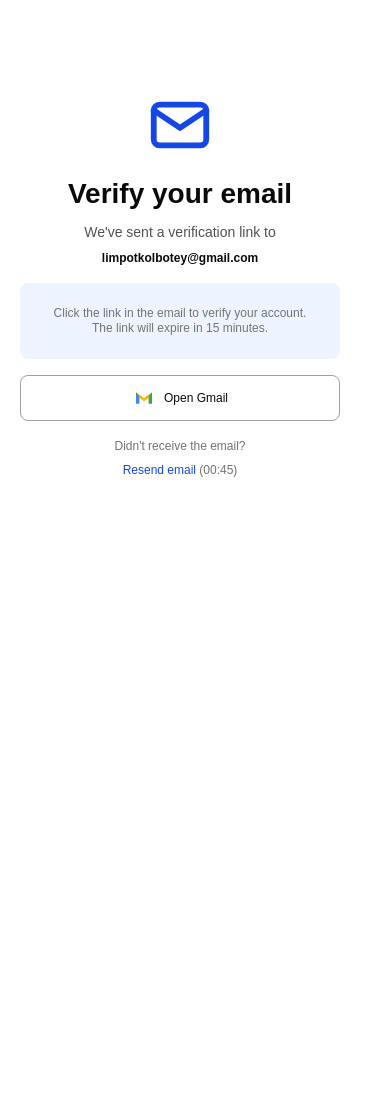
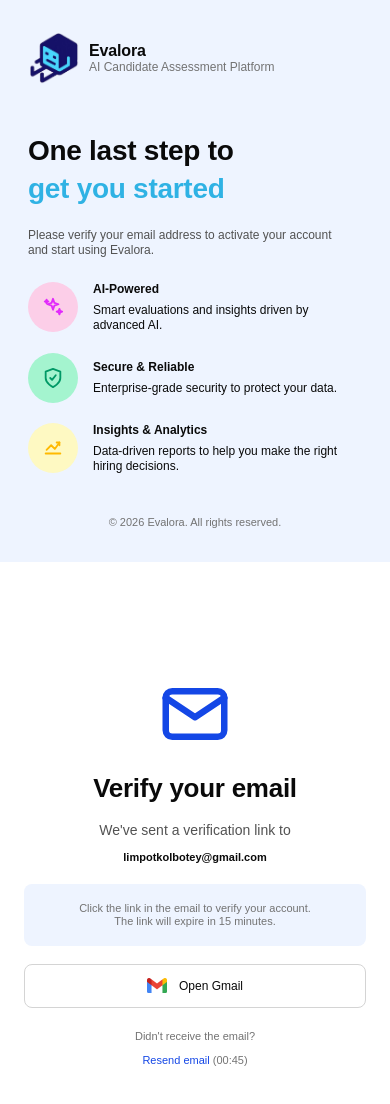
Before and after one commit to mengchheanglong/evalora-frontend, a Next.js app: page /verify-email in a window 390 px wide. Shown: the top 1104 px of the page. Before the commit the page ends 844 px from the top, so only its background shows below. Built offline with nearby package versions, Linux system fonts and the light colour scheme.

Commit message:
Update candidate report UI

```diff
--- a/src/app/forgot-password/page.tsx
+++ b/src/app/forgot-password/page.tsx
@@ -7,35 +7,39 @@ export default function ForgotPasswordPage() {
     <AuthLayout
       headline={<><span className="block">We&apos;ve got you</span><span className="block text-primary">secure password.</span></>}
       lead="Your new password must be different from previously used passwords."
-      panelClassName="max-w-[320px] pt-[62px] lg:ml-[88px]"
+      panelClassName="max-w-[400px]"
     >
-      <form className="space-y-[16px] text-center">
-        <Icon className="mx-auto text-blue-700" name="lock" size={66} />
+      <form className="mx-auto w-full space-y-[15px] text-center">
+        <Icon className="mx-auto text-blue-700" name="lock" size={72} />
         <div>
-          <h1 className="mt-[16px] text-[28px] font-black leading-[34px] tracking-normal">Forgot your password?</h1>
-          <p className="mx-auto mt-[13px] max-w-[310px] text-[14px] leading-[17px] text-neutral-600">
+          <h1 className="mt-[20px] text-[26px] font-black leading-[31px] tracking-[-0.01em]">Forgot your password?</h1>
+          <p className="mx-auto mt-[18px] max-w-[315px] text-[14px] leading-[17px] text-neutral-600">
             No worries! Enter your work email and we&apos;ll send you a link to reset your password.
           </p>
         </div>
 
-        <label className="block pt-[7px] text-left">
+        <label className="block pt-[2px] text-left">
           <span className="text-[14px] font-bold leading-[17px]">Email</span>
-          <input className="form-field mt-[9px] h-[46px]" placeholder="Enter your email" type="email" />
+          <input className="form-field mt-[9px] h-[44px] rounded-[8px]" placeholder="Enter your email" type="email" />
         </label>
 
-        <Button className="h-[46px] w-full rounded-[5px] !text-[12px]" type="submit">
+        <Button className="h-[44px] w-full rounded-[8px] !text-[12px] font-medium shadow-none" type="submit">
           Send reset link
         </Button>
 
-        <AuthDivider />
+        <div className="pt-[8px]">
+          <AuthDivider />
+        </div>
 
-        <Button className="h-[46px] w-full rounded-[5px] border-neutral-400 !text-[12px] font-medium" variant="outline">
-          <GoogleIcon />
-          Sign in with google
-        </Button>
+        <div className="flex justify-center">
+          <Button className="flex h-[44px] w-full items-center justify-center gap-2 rounded-[8px] border-neutral-300 !text-[12px] font-medium shadow-none" variant="outline">
+            <GoogleIcon />
+            Sign in with google
+          </Button>
+        </div>
 
-        <p className="flex items-center justify-center gap-2 pt-[4px] text-[12px] text-neutral-400">
-          <Icon name="lock" size={14} />
+        <p className="flex items-center justify-center gap-2 pt-[8px] text-[11px] text-neutral-400">
+          <Icon name="lock" size={13} />
           We&apos;ll never share your email with anyone else.
         </p>
       </form>
--- a/src/app/verify-email/page.tsx
+++ b/src/app/verify-email/page.tsx
@@ -1,23 +1,38 @@
+import Image from "next/image";
 import { AuthLayout } from "@/components/auth-layout";
 import { Button } from "@/components/button-link";
-import { GmailIcon, Icon } from "@/components/icons";
+import { Icon } from "@/components/icons";
 
 export default function VerifyEmailPage() {
   return (
     <AuthLayout
-      headline={<><span className="block">One last step to</span><span className="block text-primary">get you started</span></>}
+      headline={
+        <>
+          <span className="block">One last step to</span>
+          <span className="block text-primary">get you started</span>
+        </>
+      }
       lead="Please verify your email address to activate your account and start using Evalora."
-      panelClassName="max-w-[320px] pt-[58px] lg:ml-[88px]"
+      panelClassName="max-w-[400px]"
     >
-      <section className="space-y-[16px] text-center">
-        <Icon className="mx-auto text-blue-700" name="mail" size={70} />
+      <section className="mx-auto w-full space-y-[18px] text-center">
+        <Icon className="mx-auto text-blue-700" name="mail" size={78} />
+
         <div>
-          <h1 className="mt-[17px] text-[28px] font-black leading-[34px] tracking-normal">Verify your email</h1>
-          <p className="mx-auto mt-[13px] max-w-[310px] text-[14px] leading-[17px] text-neutral-600">We&apos;ve sent a verification link to</p>
-          <p className="mt-[8px] text-[12px] font-bold text-neutral-950">limpotkolbotey@gmail.com</p>
+          <h1 className="mt-[20px] text-[26px] font-black leading-[31px] tracking-[-0.01em] text-neutral-950">
+            Verify your email
+          </h1>
+
+          <p className="mx-auto mt-[18px] max-w-[310px] text-[14px] leading-[17px] text-neutral-600">
+            We&apos;ve sent a verification link to
+          </p>
+
+          <p className="mt-[10px] text-[11px] font-bold text-neutral-950">
+            limpotkolbotey@gmail.com
+          </p>
         </div>
 
-        <div className="mx-auto flex h-[76px] w-full items-center justify-center rounded-card bg-primary-50 px-5 text-center text-[12px] leading-[15px] text-neutral-500">
+        <div className="mx-auto flex min-h-[62px] w-full items-center justify-center rounded-[8px] bg-primary-50 px-5 text-center text-[11px] leading-[13px] text-neutral-500">
           <p>
             Click the link in the email to verify your account.
             <br />
@@ -25,15 +40,27 @@ export default function VerifyEmailPage() {
           </p>
         </div>
 
-        <Button className="h-[46px] w-full rounded-[5px] border-neutral-400 !text-[12px] font-medium" variant="outline">
-          <GmailIcon />
-          Open Gmail
+        <Button
+          className="flex h-[44px] w-full items-center justify-center gap-3 rounded-[8px] border border-neutral-300 bg-white !text-[12px] font-medium text-neutral-800 shadow-none transition hover:bg-neutral-50"
+          variant="outline"
+        >
+          <Image
+            src="/gmail-logo.png"
+            alt="Gmail"
+            width={20}
+            height={20}
+            className="object-contain"
+          />
+          <span>Open Gmail</span>
         </Button>
 
-        <div className="space-y-[6px] text-[12px] text-neutral-500">
+        <div className="space-y-[8px] pt-[2px] text-[11px] text-neutral-500">
           <p>Didn&apos;t receive the email?</p>
+
           <p>
-            <button className="font-bold text-blue-700" type="button">Resend email</button>{" "}
+            <button className="font-bold text-blue-700" type="button">
+              Resend email
+            </button>{" "}
             <span>(00:45)</span>
           </p>
         </div>
--- a/src/components/auth-layout.tsx
+++ b/src/components/auth-layout.tsx
@@ -30,34 +30,37 @@ const trustItems = [
   },
 ];
 
-export function AuthLayout({ children, headline, lead, panelClassName = "max-w-[320px] pt-[70px] lg:ml-[88px]" }: AuthLayoutProps) {
+export function AuthLayout({ children, headline, lead, panelClassName = "max-w-[420px]" }: AuthLayoutProps) {
   return (
-    <main className="grid min-h-screen bg-white text-neutral-950 lg:grid-cols-2">
-      <aside className="relative hidden min-h-screen bg-primary-50 lg:block">
-        <EvaloraLogo className="absolute left-[60px] top-[26px]" href="/" size="auth" />
+    <main className="grid min-h-screen bg-white text-neutral-950 lg:grid-cols-[minmax(360px,0.92fr)_minmax(520px,1.08fr)]">
+      <aside className="flex bg-primary-50 px-7 py-8 sm:px-10 lg:min-h-screen lg:px-[58px] lg:py-[34px]">
+        <div className="flex w-full flex-col lg:max-w-[400px]">
+          <EvaloraLogo href="/" size="auth" />
 
-        <div className="absolute left-[60px] top-[112px] max-w-[380px]">
-          {headline && <div className="mb-[25px] text-[30px] font-black leading-[44px] tracking-[-0.02em] text-neutral-950">{headline}</div>}
-          <p className="max-w-[310px] text-[12px] leading-[15px] text-neutral-600">{lead}</p>
-          <div className="mt-[24px] space-y-[23px]">
+          <div className="mt-12 max-w-[360px] lg:mt-[54px]">
+            {headline && <div className="mb-5 text-[28px] font-black leading-[1.35] tracking-[-0.01em] text-neutral-950 sm:text-[30px]">{headline}</div>}
+            <p className="max-w-[315px] text-[12px] leading-[15px] text-neutral-600">{lead}</p>
+          </div>
+
+          <div className="mt-6 space-y-5 lg:mt-[22px] lg:space-y-[20px]">
             {trustItems.map((item) => (
-              <div className="flex items-center gap-[16px]" key={item.title}>
-                <span className={`inline-flex size-[52px] shrink-0 items-center justify-center rounded-full ${item.tint}`}>
-                  <Icon name={item.icon} size={24} />
+              <div className="flex items-center gap-[15px]" key={item.title}>
+                <span className={`inline-flex size-[50px] shrink-0 items-center justify-center rounded-full ${item.tint}`}>
+                  <Icon name={item.icon} size={22} />
                 </span>
                 <div>
                   <h2 className="text-[12px] font-bold leading-[15px]">{item.title}</h2>
-                  <p className="mt-[8px] text-[12px] leading-[15px] text-neutral-950">{item.body}</p>
+                  <p className="mt-[6px] text-[12px] leading-[15px] text-neutral-950">{item.body}</p>
                 </div>
               </div>
             ))}
           </div>
+
+          <p className="mt-10 text-center text-[11px] text-neutral-500 lg:mt-auto">&copy; 2026 Evalora. All rights reserved.</p>
         </div>
-
-        <p className="absolute bottom-[12px] left-0 right-0 text-center text-[11px] text-neutral-500">&copy; 2026 Evalora. All rights reserved.</p>
       </aside>
 
-      <section className="min-h-screen px-5 py-8 sm:px-8 lg:px-0 lg:py-0">
+      <section className="flex min-h-[620px] items-center justify-center px-6 py-10 sm:px-8 lg:min-h-screen lg:px-10 lg:py-12">
         <div className={`w-full ${panelClassName}`}>{children}</div>
       </section>
     </main>
```
Also changed, not shown: src/app/login/page.tsx (+11 -11 lines), src/app/register/page.tsx (+22 -20 lines), src/app/reports/[sessionId]/page.tsx (+19 -19 lines), src/app/reset-password/page.tsx (+13 -13 lines), public/gmail-logo.png (added).
